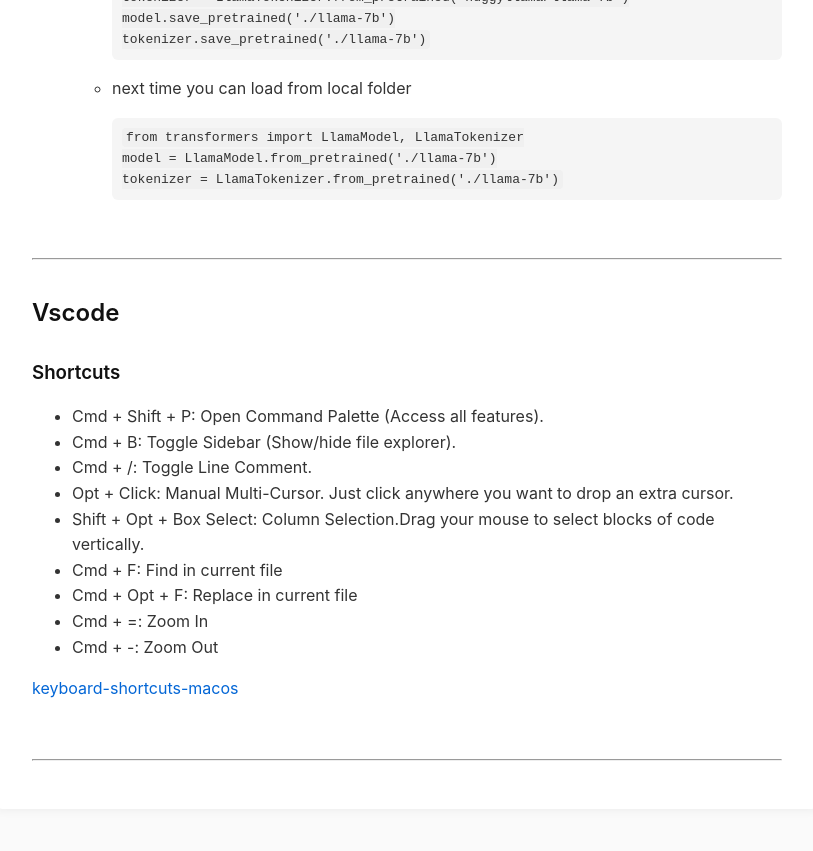
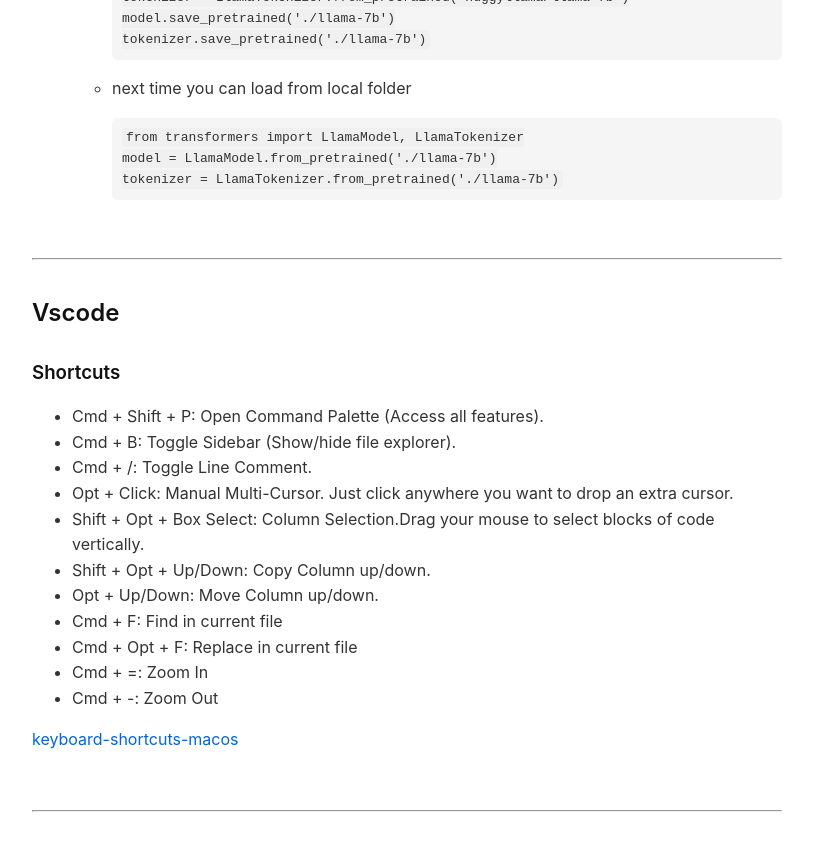
Before and after one commit to zixs0423/tech_note, a Jekyll site: the page built from docs/notes/deployment.md, in a window 1280 px wide and 900 px high, scrolled down 10201 px. Shown: the top 851 px of the window, without its empty margins (233-1046 px from the left). Built offline with Jekyll 4.4.1, drawn with Linux system fonts in a browser that asks for light colours.

Commit message:
Add vscode shortcuts

```diff
--- a/docs/notes/deployment.md
+++ b/docs/notes/deployment.md
@@ -390,6 +390,8 @@
 * Cmd + /: Toggle Line Comment.
 * Opt + Click: Manual Multi-Cursor. Just click anywhere you want to drop an extra cursor.
 * Shift + Opt + Box Select: Column Selection.Drag your mouse to select blocks of code vertically.
+* Shift + Opt + Up/Down: Copy Column up/down.
+* Opt + Up/Down: Move Column up/down.
 * Cmd + F: Find in current file
 * Cmd + Opt + F: Replace in current file
 * Cmd + =: Zoom In
```
